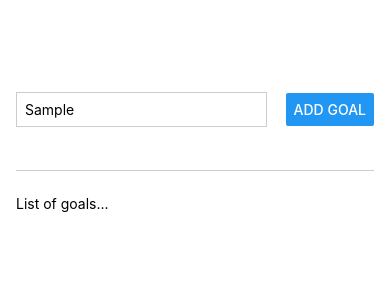
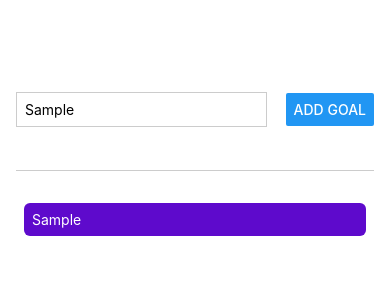
Before and after one commit to joaolessab/new-years-goals--react-native, a React Native app in the folder goals-app/: screen / in a window 390 px wide. Both pictures are taken after typing "Sample" into the empty fields and a click on the button "ADD GOAL". Shown: the top 300 px of the page. Built offline with nearby package versions, Linux system fonts and the light colour scheme.

Commit message:
update(app): basic app view layout

```diff
--- a/goals-app/App.js
+++ b/goals-app/App.js
@@ -1,17 +1,49 @@
+import { useState } from 'react';
 import { StyleSheet, Text, View, Button, TextInput } from 'react-native';
 
 export default function App() {
+  const [enteredGoalText, setEnteredGoalText] = useState('');
+  const [goals, setGoals] = useState([]);
+
+  const goalInputHandler = enteredText => {
+    setEnteredGoalText(enteredText);
+  };
+
+  const addGoalHandler = () => {
+    // best approach to set new value depending on a previous status,
+    // it's using an arrow function
+    setGoals(currentGoals => [
+      ...currentGoals,
+      enteredGoalText
+    ]);
+  };
+
   return (
     <View style={styles.appContainer}>
       <View style={styles.inputContainer}>
         <TextInput
           style={styles.textInput}
           placeholder='Your course goal!'
+          onChangeText={goalInputHandler}
         />
-        <Button title="Add Goal" />
+        <Button
+          title="Add Goal"
+          onPress={addGoalHandler}
+        />
       </View>
       <View style={styles.goalsContainer}>
-        <Text>List of goals...</Text>
+        {goals.map((goal) =>
+          <View
+            key={goal}
+            style={styles.goalItem}
+          >
+            <Text
+              style={styles.goalText}
+            >
+              {goal}
+            </Text>
+          </View>
+        )}
       </View>
     </View>
   );
@@ -41,5 +73,14 @@ const styles = StyleSheet.create({
   },
   goalsContainer: {
     flex: 5,
+  },
+  goalItem: {
+    margin: 8,
+    padding: 8,
+    borderRadius: 6,
+    backgroundColor: '#5E0ACC',
+  },
+  goalText: {
+    color: 'white',
   }
  });
```
